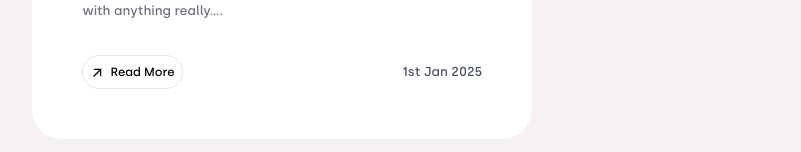
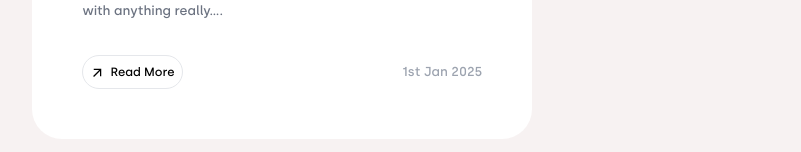
Before and after one commit to DonHamsa/myPortfolio, a Next.js app: page /blogs in a window 1280 px wide. Shown: the part 286-438 px from the top of the page, without its empty margins (358-1159 px from the left). Built offline with nearby package versions, Linux system fonts and the light colour scheme.

Commit message:
minor change to date color -merely UI

```diff
--- a/src/components/BlogPreview/BlogPreview.jsx
+++ b/src/components/BlogPreview/BlogPreview.jsx
@@ -12,7 +12,7 @@ export default function BlogPreview({heading, synopsis, date}){
           <p className="text-[12px]">Read More</p>
         </div>
 
-        <p className='text-gray-600 text-[13px]'>{date}</p>
+        <p className=' text-[13px] text-gray-400'>{date}</p>
 
       </div>
 
```
